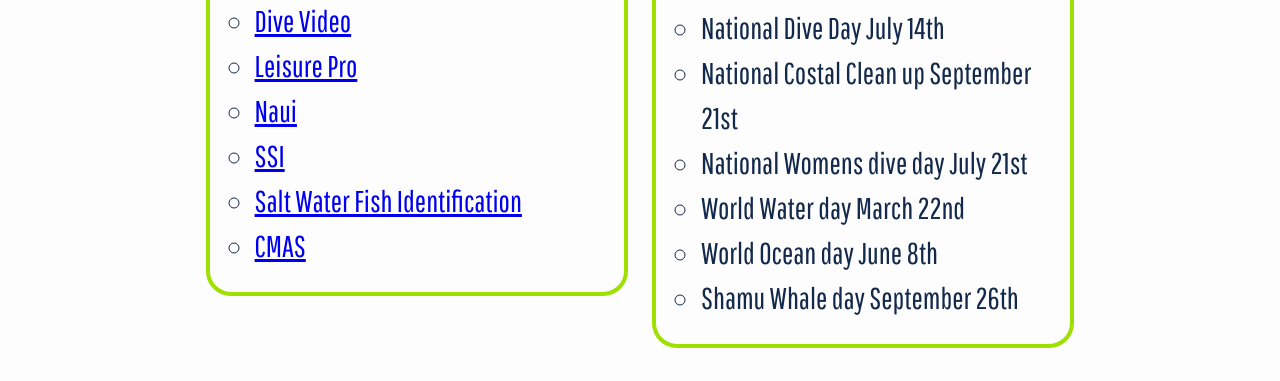
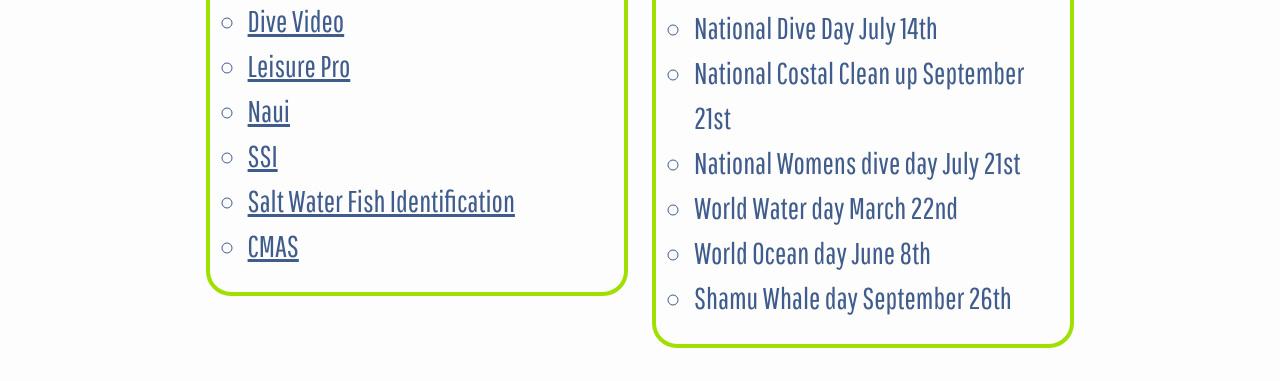
Before and after one commit to ephill2471/scubadiving, a plain HTML site: page index.html in a window 1280 px wide. Shown: the part 1881-2262 px from the top of the page. Drawn offline with nearby package versions, Linux system fonts and the light colour scheme; a web font is replaced by a local one.

Commit message:
Add files via upload

```diff
--- a/css/main.css
+++ b/css/main.css
@@ -26,7 +26,7 @@
   }
 
   footer {
-    background-color: #007FAE;
+    background-color: #72c2ff;
   }
 
   nav {
@@ -210,10 +210,10 @@
   }
 
   ul {
-    list-style: circle;
-    margin-left: 35PX;
+     list-style: circle;
+     margin-left: 30PX;
      padding: 0;
-     color: #13294B;
+     color: #3f5c8c;
      text-align: left;
      font-family: 'Pathway Gothic One', sans-serif;
   }
@@ -245,8 +245,8 @@
     border-style: solid;
     border-width: 4px;
     border-color:#9FE000;
-    padding-left: 10px;
-    padding-right: 10px;
+    padding-left: 8px;
+    padding-right: 8px;
     border-radius: 25px;
   }
 
@@ -297,19 +297,19 @@
   }
 
   a:link {
-
+    color: #3f5c8c;
   }
 
   a:visited {
-
+    color: #3f5c8c;
   }
 
   a:hover {
-
+    color: #3f5c8c;
   }
 
   a:active {
-
+    color: #3f5c8c;
   }
 
   /* Custum Odin Overrides */
```
